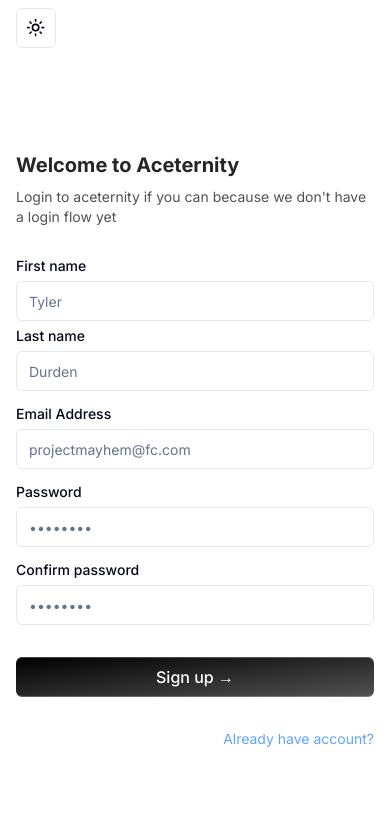
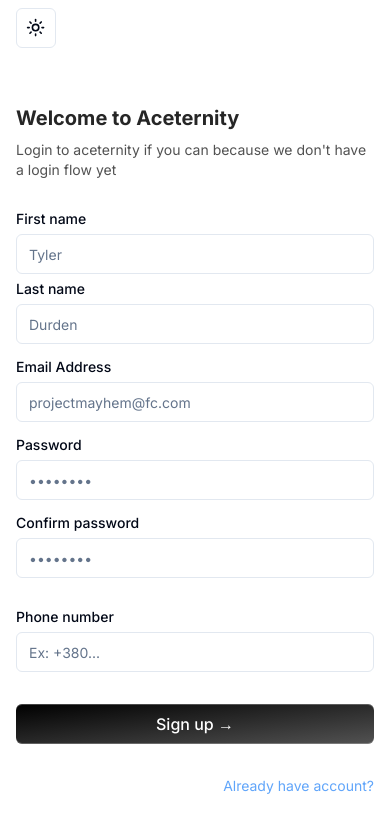
Before and after one commit to VovaStepanov/MissingZone, a Next.js app: page /register in a window 390 px wide. Shown: the top 832 px of the page. Built offline with nearby package versions, Linux system fonts and the light colour scheme.

Commit message:
add- phoneNumberInput

```diff
--- a/src/app/(auth)/register/_components/RegisterForm.tsx
+++ b/src/app/(auth)/register/_components/RegisterForm.tsx
@@ -26,6 +26,12 @@
             .string()
             .min(1, { message: "Password is required" })
             .min(8, { message: "Password is too short" }),
+
+        phoneNumber: z.string().refine((value) => {
+            // Regular expression to validate Ukrainian phone number
+            const ukrainianPhoneNumberRegex = /^(?:\+380|0)(\d{9})$/;
+            return ukrainianPhoneNumberRegex.test(value);
+        }, { message: "Invalid Ukrainian phone number" }),
     })
     .refine((schema) => schema.password === schema.confirmPassword, {
         message: "Passwords should be equal",
@@ -42,6 +48,7 @@
             email: "",
             password: "",
             confirmPassword: "",
+            phoneNumber: "",
         },
     });
 
@@ -172,6 +179,25 @@
                         )}
                     />
 
+                    <FormField
+                        control={form.control}
+                        name="phoneNumber"
+                        render={({ field }) => (
+                            <FormItem>
+                                <LabelInputContainer className="mb-8">
+                                    <Label htmlFor="phonenumber">Phone number</Label>
+                                    <Input
+                                        id="phonenumber"
+                                        placeholder="Ex: +380..."
+                                        type="tel"
+                                        {...field}
+                                    />
+                                </LabelInputContainer>
+                            </FormItem>
+                        )}
+                    />
+
+
                     <button
                         className="bg-gradient-to-br relative group/btn from-black dark:from-zinc-900 dark:to-zinc-900 to-neutral-600 block dark:bg-zinc-800 w-full text-white rounded-md h-10 font-medium shadow-[0px_1px_0px_0px_#ffffff40_inset,0px_-1px_0px_0px_#ffffff40_inset] dark:shadow-[0px_1px_0px_0px_var(--zinc-800)_inset,0px_-1px_0px_0px_var(--zinc-800)_inset]"
                         type="submit"
```
